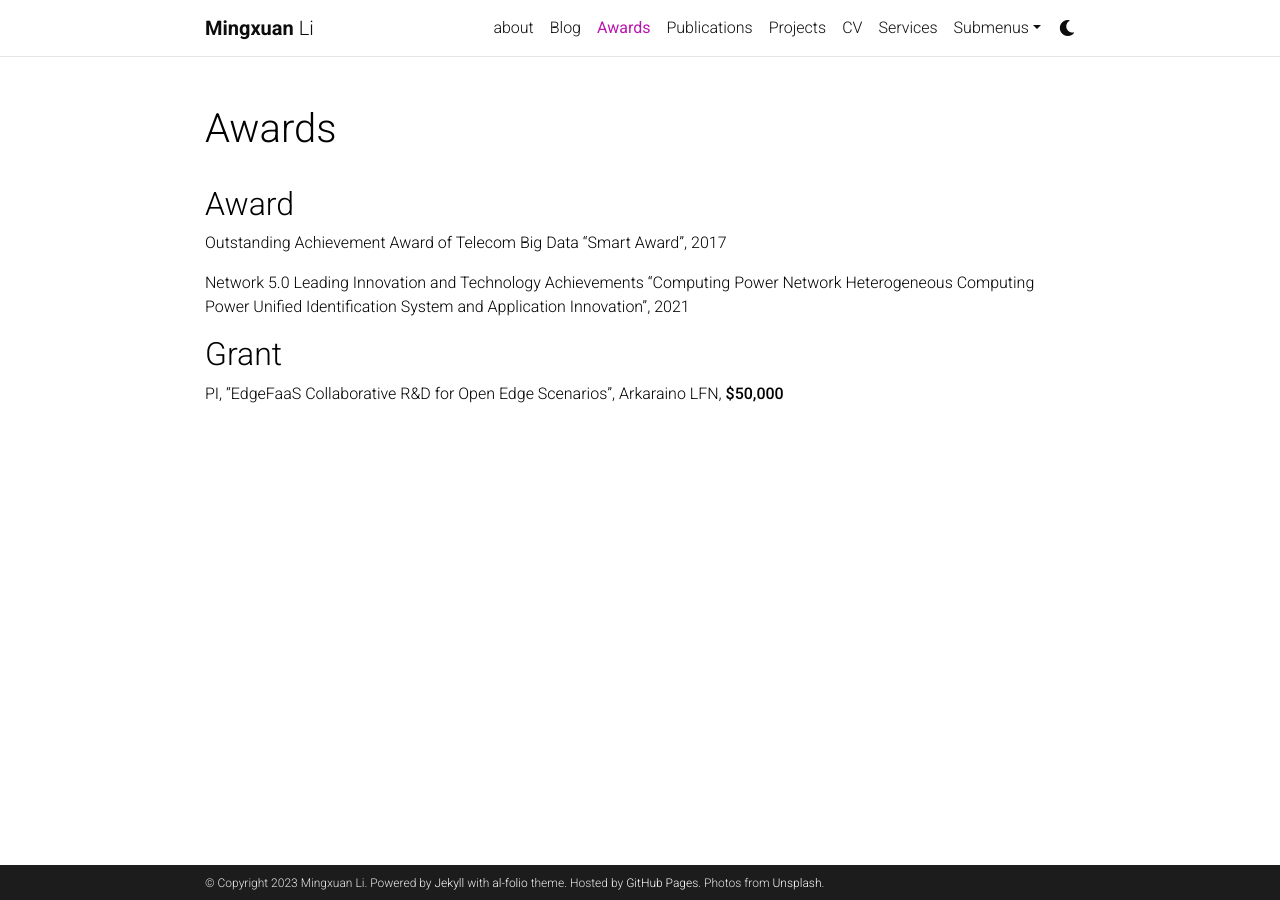
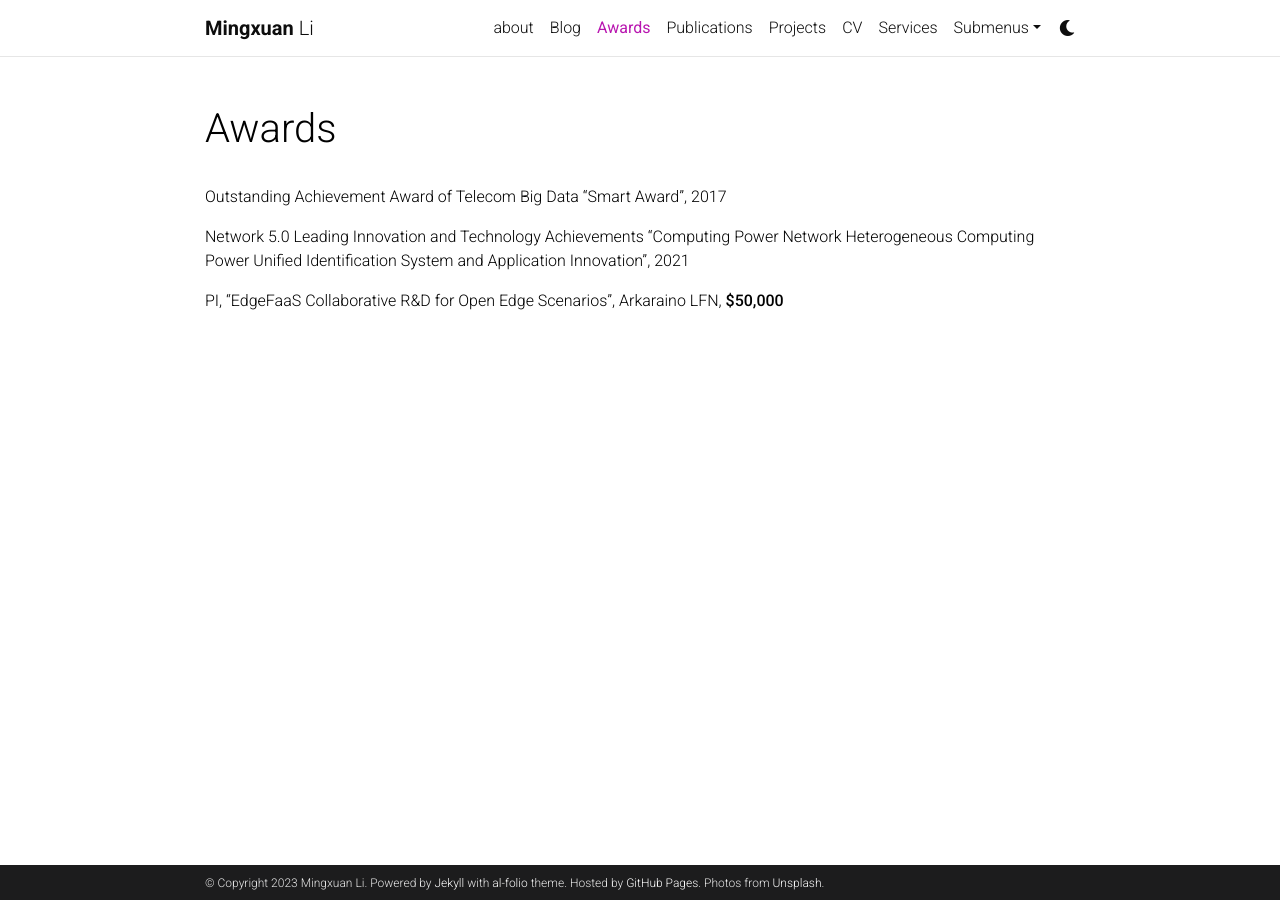
Before and after one commit to limx59/limx59.github.io, a Jekyll site: the page built from _pages/awards.md, in a window 1280 px wide. Built offline with Jekyll 4.4.1, drawn with Linux system fonts in a browser that asks for light colours; comment, search, counter and statistics services are not loaded; a style sheet for code colours, icons or effects is not loaded.

Commit message:
Update awards.md

```diff
--- a/_pages/awards.md
+++ b/_pages/awards.md
@@ -5,12 +5,8 @@ title: Awards
 nav: true
 ---
 
-## Award
 Outstanding Achievement Award of Telecom Big Data "Smart Award", 2017
 
 Network 5.0 Leading Innovation and Technology Achievements "Computing Power Network Heterogeneous Computing Power Unified Identification System and Application Innovation", 2021
 
-
-## Grant
-
 PI, "EdgeFaaS Collaborative R&D for Open Edge Scenarios", Arkaraino LFN, **\$50,000**
```
